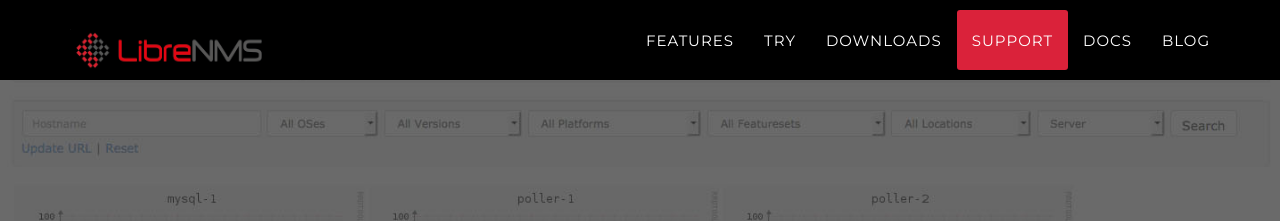
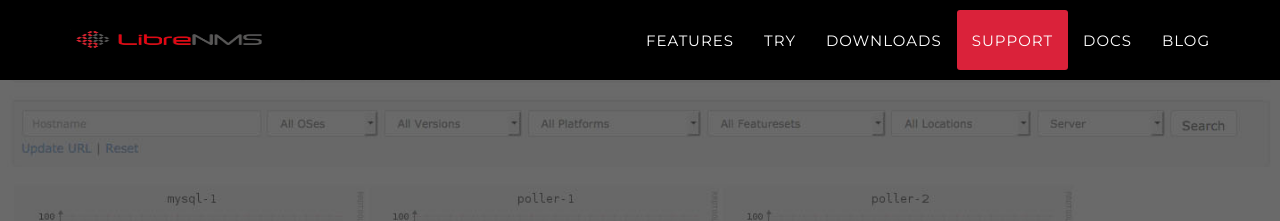
Before and after one commit to librenms/librenms.github.io, a Jekyll site: the page built from index.html, in a window 1280 px wide. Shown: the top 221 px of the page. Built offline with Jekyll 4.4.1, drawn with Linux system fonts in a browser that asks for light colours; some web fonts are replaced.

Commit message:
Aligning logo

```diff
--- a/_includes/css/agency.css
+++ b/_includes/css/agency.css
@@ -873,5 +873,7 @@
 }
 
 .v-center {
+    display: inline-block;
+    height: 100%;
     vertical-align: top;
 }
--- a/_includes/header.html
+++ b/_includes/header.html
@@ -2,14 +2,14 @@
     <nav class="navbar navbar-default navbar-fixed-top navbar-inverse navbar-black">
         <div class="container">
             <!-- Brand and toggle get grouped for better mobile display -->
-            <div class="navbar-header page-scroll v-center">
+            <div class="navbar-header page-scroll">
                 <button type="button" class="navbar-toggle" data-toggle="collapse" data-target="#bs-example-navbar-collapse-1">
                     <span class="sr-only">Toggle navigation</span>
                     <span class="icon-bar"></span>
                     <span class="icon-bar"></span>
                     <span class="icon-bar"></span>
                 </button>
-                <a class="navbar-brand page-scroll v-center" href="#page-top"><img class="v-center" src="{{ "/img/LibreNMS-Logo-Black.png" | prepend: site.baseurl }}" width="200" height="43" alt="LibreNMS"></a>
+                <a class="navbar-brand page-scroll" href="#page-top"><img class="v-center" src="{{ "/img/LibreNMS-Logo-Black.png" | prepend: site.baseurl }}" width="200" height="43" alt="LibreNMS"></a>
             </div>
 
             <!-- Collect the nav links, forms, and other content for toggling -->
```
